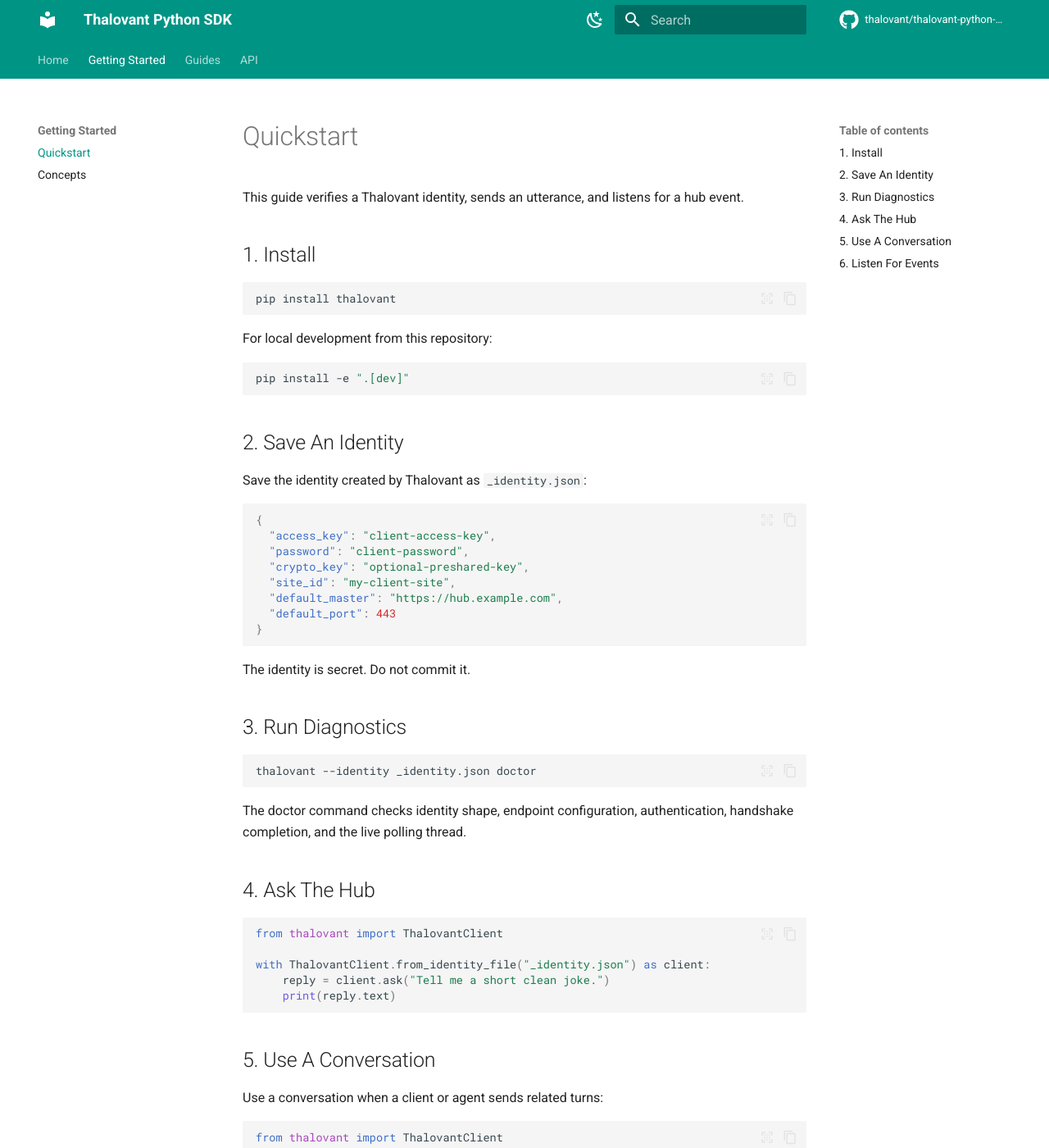
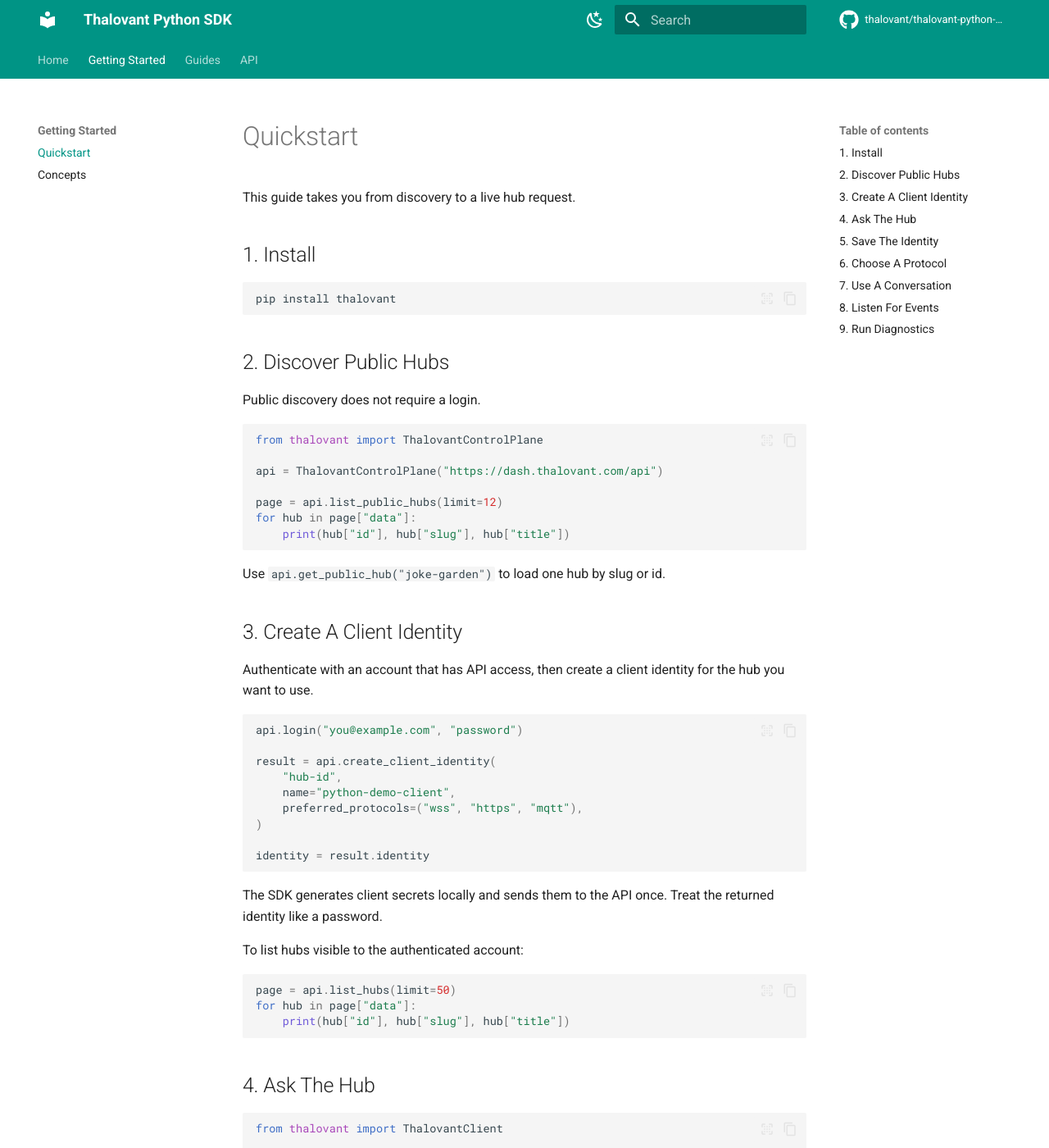
Before and after one commit to thalovant/thalovant-python-sdk, an MkDocs documentation site: the page built from docs/quickstart.md, in a window 1280 px wide and 1400 px high. Shown: the whole window at 82% size. Built offline with MkDocs 1.6.1 and Material for MkDocs 9.7.7, drawn with Linux system fonts in a browser that asks for light colours; comment, search, counter and statistics services are not loaded; some of the changed text lies outside the part shown.

````diff
--- a/docs/quickstart.md
+++ b/docs/quickstart.md
@@ -1,7 +1,6 @@
 # Quickstart
 
-This guide verifies a Thalovant identity, sends an utterance, and listens for a
-hub event.
+This guide takes you from discovery to a live hub request.
 
 ## 1. Install
 
@@ -9,65 +8,114 @@ hub event.
 pip install thalovant
 ```
 
-For local development from this repository:
+## 2. Discover Public Hubs
 
-```bash
-pip install -e ".[dev]"
+Public discovery does not require a login.
+
+```python
+from thalovant import ThalovantControlPlane
+
+api = ThalovantControlPlane("https://dash.thalovant.com/api")
+
+page = api.list_public_hubs(limit=12)
+for hub in page["data"]:
+    print(hub["id"], hub["slug"], hub["title"])
 ```
 
-## 2. Save An Identity
+Use `api.get_public_hub("joke-garden")` to load one hub by slug or id.
 
-Save the identity created by Thalovant as `_identity.json`:
+## 3. Create A Client Identity
 
-```json
-{
-  "access_key": "client-access-key",
-  "password": "client-password",
-  "crypto_key": "optional-preshared-key",
-  "site_id": "my-client-site",
-  "default_master": "https://hub.example.com",
-  "default_port": 443
-}
+Authenticate with an account that has API access, then create a client identity
+for the hub you want to use.
+
+```python
+api.login("you@example.com", "password")
+
+result = api.create_client_identity(
+    "hub-id",
+    name="python-demo-client",
+    preferred_protocols=("wss", "https", "mqtt"),
+)
+
+identity = result.identity
 ```
 
-The identity is secret. Do not commit it.
+The SDK generates client secrets locally and sends them to the API once. Treat
+the returned identity like a password.
 
-## 3. Run Diagnostics
+To list hubs visible to the authenticated account:
 
-```bash
-thalovant --identity _identity.json doctor
+```python
+page = api.list_hubs(limit=50)
+for hub in page["data"]:
+    print(hub["id"], hub["slug"], hub["title"])
 ```
-
-The doctor command checks identity shape, endpoint configuration, authentication,
-handshake completion, and the live polling thread.
 
 ## 4. Ask The Hub
 
 ```python
 from thalovant import ThalovantClient
 
-with ThalovantClient.from_identity_file("_identity.json") as client:
+with ThalovantClient(identity, protocol="wss") as client:
     reply = client.ask("Tell me a short clean joke.")
     print(reply.text)
 ```
 
-## 5. Use A Conversation
+## 5. Save The Identity
 
-Use a conversation when a client or agent sends related turns:
+Save identities only in a secret store or a local file ignored by git.
+
+```python
+import json
+from pathlib import Path
+
+Path("_identity.json").write_text(
+    json.dumps(identity.as_dict(include_secrets=True), indent=2),
+    encoding="utf-8",
+)
+```
+
+Later:
 
 ```python
 from thalovant import ThalovantClient
 
+with ThalovantClient.from_identity_file("_identity.json") as client:
+    print(client.ask("What can you help with?").text)
+```
+
+## 6. Choose A Protocol
+
+```python
+print(identity.enabled_protocols())
+print(identity.endpoint_for("wss"))
+print(identity.endpoint_for("https"))
+print(identity.endpoint_for("mqtt"))
+```
+
+Connect explicitly:
+
+```python
+with ThalovantClient(identity, protocol="https") as client:
+    print(client.ask("Reply over HTTPS.").text)
+```
+
+MQTT requires `identity.mqtt`. If it is missing, create or download a fresh
+identity after MQTT is enabled on the hub.
+
+## 7. Use A Conversation
+
+Use a conversation when related turns should share one session.
+
+```python
 with ThalovantClient.from_identity_file("_identity.json") as client:
     with client.conversation(lang="en-us") as convo:
         print(convo.ask("Remember that my favorite color is blue.").text)
         print(convo.ask("What color did I mention?").text)
 ```
 
-The conversation reuses a stable session id and adds request correlation
-metadata automatically.
-
-## 6. Listen For Events
+## 8. Listen For Events
 
 ```python
 from thalovant import EVENT_SPEAK, ThalovantClient
@@ -78,3 +126,12 @@ with ThalovantClient.from_identity_file("_identity.json") as client:
 ```
 
 Use `timeout` and `max_events` in scripts so they do not block forever.
+
+## 9. Run Diagnostics
+
+```bash
+thalovant --identity _identity.json doctor
+```
+
+`doctor` checks the identity, endpoint selection, authentication, handshake,
+and transport health.
````
Also changed, not shown: README.md (+144 -229 lines), docs/index.md (+41 -35 lines).
